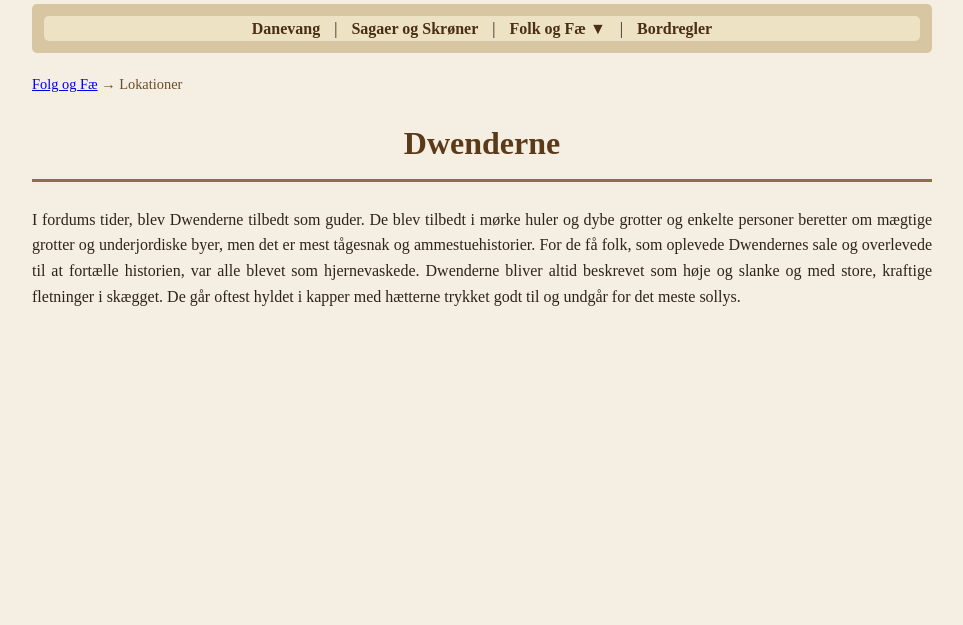
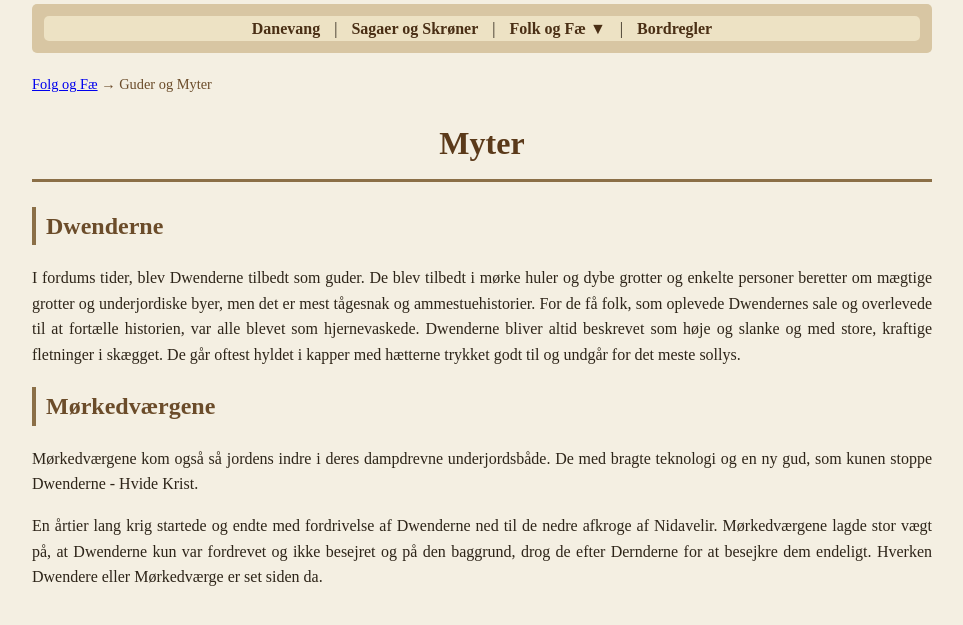
Before and after one commit to Stoffer75/den2side.dk, a Jekyll site: the page built from karakterer/guder.html, in a window 1280 px wide, cut to the strip 274-899 px from the top of the page. Shown: the whole strip, without its empty margins (158-1121 px from the left). Built offline with Jekyll 4.4.1, drawn with Linux system fonts in a browser that asks for light colours.

Commit message:
Update guder.html

```diff
--- a/karakterer/guder.html
+++ b/karakterer/guder.html
@@ -3,12 +3,24 @@ layout: default
 title: Danevang
 ---
 <p class="breadcrumb">
-<a href="{{ '/karakterer.html' | relative_url }}">Folg og Fæ</a> → Lokationer
+<a href="{{ '/karakterer.html' | relative_url }}">Folg og Fæ</a> → Guder og Myter
 </p>
 
-<h1>Dwenderne</h1>
-  <p>I fordums tider, blev Dwenderne tilbedt som guder.
-  De blev tilbedt i mørke huler og dybe grotter og enkelte personer beretter om mægtige grotter og underjordiske byer, men det er mest tågesnak og ammestuehistorier.
-  For de få folk, som oplevede Dwendernes sale og overlevede til at fortælle historien, var alle blevet som hjernevaskede.
+<h1>Myter</h1>
 
-  Dwenderne bliver altid beskrevet som høje og slanke og med store, kraftige fletninger i skægget. De går oftest hyldet i kapper med hætterne trykket godt til og undgår for det meste sollys.</p>
+  <h2>Dwenderne</h2>
+    <p>I fordums tider, blev Dwenderne tilbedt som guder.
+    De blev tilbedt i mørke huler og dybe grotter og enkelte personer beretter om mægtige grotter og underjordiske byer, men det er mest tågesnak og ammestuehistorier.
+    For de få folk, som oplevede Dwendernes sale og overlevede til at fortælle historien, var alle blevet som hjernevaskede.
+
+    Dwenderne bliver altid beskrevet som høje og slanke og med store, kraftige fletninger i skægget. De går oftest hyldet i kapper med hætterne trykket godt til og undgår for det meste sollys.</p>
+
+  <h2>Mørkedværgene</h2>
+    <p>Mørkedværgene kom også så jordens indre i deres dampdrevne underjordsbåde.
+    De med bragte teknologi og en ny gud, som kunen stoppe Dwenderne - Hvide Krist.</p>
+
+    <p></p>
+
+    <p>En årtier lang krig startede og endte med fordrivelse af Dwenderne ned til de nedre afkroge af Nidavelir.
+      Mørkedværgene lagde stor vægt på, at Dwenderne kun var fordrevet og ikke besejret og på den baggrund, drog de efter Dernderne for at besejkre dem endeligt.
+      Hverken Dwendere eller Mørkedværge er set siden da.</p>
```
